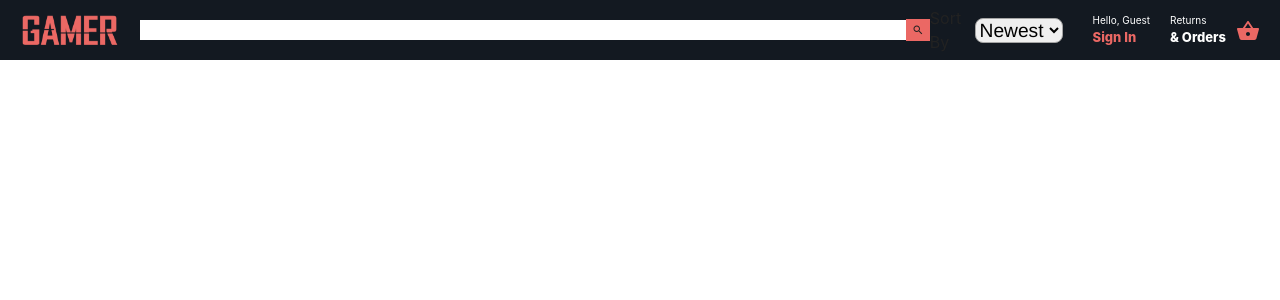
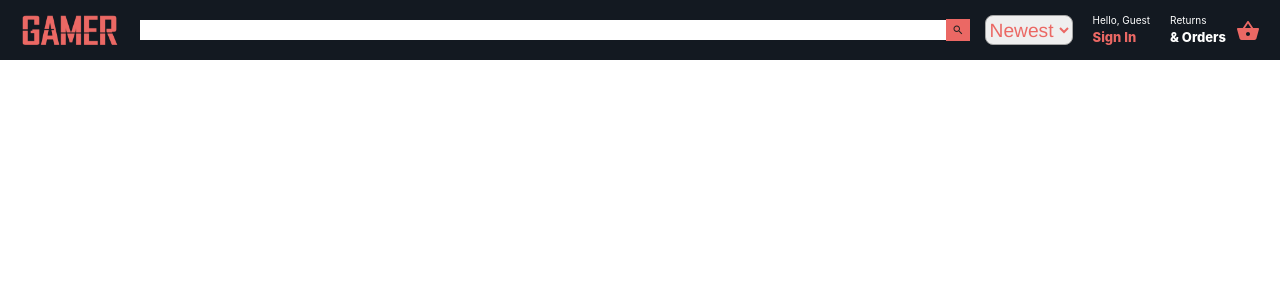
Before and after one commit to yuyingsu/TTP-Capstone-Frontend, a React (Create React App) app: page /order/1 in a window 1280 px wide. Shown: the top 300 px of the page. Built offline with nearby package versions, Linux system fonts and the light colour scheme; a web font is replaced by a local one.

Commit message:
Fix PayPal Route Connection - #23

```diff
--- a/src/components/CardProduct.js
+++ b/src/components/CardProduct.js
@@ -6,7 +6,7 @@ import { Rating } from './';
 function CardProduct(props) {
 
   return(
-        <Card style={{height:"400px", width: "300px", border: "none"}} className="mt-4">
+        <Card style={{height:"400px", width: "300px", border: "none", background:"none"}} className="mt-4">
         <Link to={`/product/${props.id}`}>
         <CardImg top width="100%" src={props.image} alt="Card image cap" style={{height:"300px"}}/>
         <CardTitle>{props.name}</CardTitle></Link>
--- a/src/components/SearchBox.js
+++ b/src/components/SearchBox.js
@@ -34,9 +34,8 @@ function SearchBox(props) {
           id="q"
           onChange={(e) => setName(e.target.value)}
         />
-         <SearchIcon onClick={submitHandler}className="header__searchIcon" />
-         Sort By{' '}
-          <select name="sortOrder" style={{marginRight:"20px"}} onChange={(e)=>
+         <SearchIcon onClick={submitHandler}className="header__searchIcon" style={{marginRight:"15px"}} />
+          <select name="sortOrder" style={{marginRight:"10px", height:"30px", color:"#eb6864"}} onChange={(e)=>
             {setOrder(e.target.value)}}>
             <option value="newest">Newest</option>
             <option value="lowest">Lowest</option>
--- a/src/screens/Order.js
+++ b/src/screens/Order.js
@@ -42,6 +42,7 @@ export default function Order(props) {
     if (
       !myOrder ||
       successPay ||
+      myOrder.isDelivered ||
       (myOrder && myOrder._id !== orderId)
     ) {
       dispatch({ type: ORDER_PAY_RESET });
@@ -63,6 +64,7 @@ export default function Order(props) {
   };
   const deliverHandler = () => {
     dispatch(deliverOrder(myOrder));
+    dispatch(listMyOrder(orderId));
   };
   return (success ? <div>
       <br />
@@ -93,7 +95,7 @@ export default function Order(props) {
               <div className="card card-body">
                 <h2>Payment</h2>
                 <p>
-                  <strong>Method:</strong> {myOrder.paymentMethod}
+                  <strong>Method:</strong> {myOrder.payment.paymentMethod}
                 </p>
                 {myOrder.isPaid ? (
                     <h5>Paid at {myOrder.paidAt}</h5>
@@ -166,25 +168,18 @@ export default function Order(props) {
                 </div>
               </li>
               <br />
-              {!myOrder.isPaid && (
+              {!myOrder.isPaid &&
                 <li>
-                  {!sdkReady ? (
-                    <p>Loading...</p>
-                  ) : (
-                    <p>
-                      {errorPay && (
-                        {errorPay}
-                      )}
-                      {loadingPay && "Loading..."}
+
 
                       <PayPalButton
                         amount={myOrder.totalPrice.toFixed(2)}
                         onSuccess={successPaymentHandler}
                       ></PayPalButton>
-                    </p>
-                  )}
+
+
                 </li>
-              )}
+              }
               {userInfo.isAdmin && myOrder.isPaid && !myOrder.isDelivered && (
                 <li>
                   <Button
```
